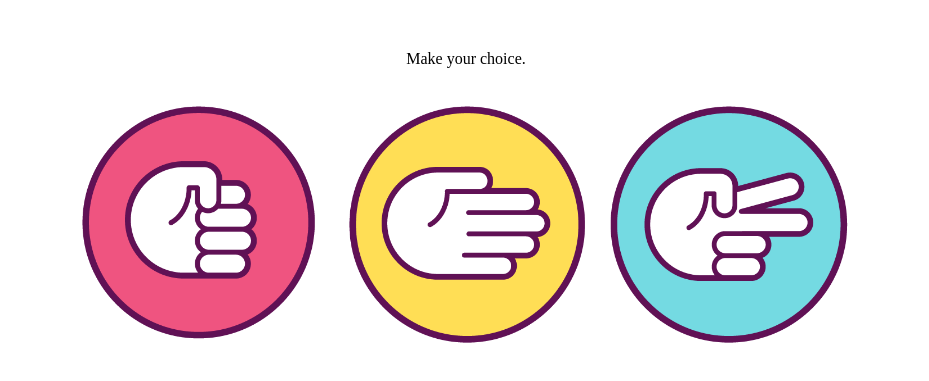
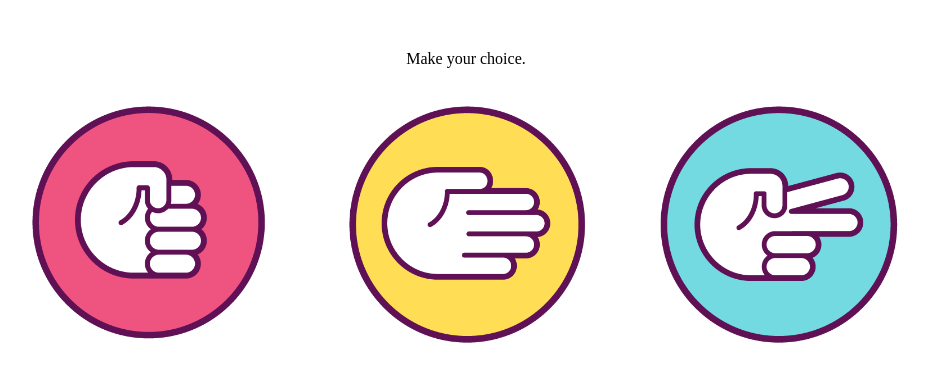
Before and after one commit to christina-aguiar/odin-rock-paper-scissors, a plain HTML site: page index.html in a window 1280 px wide. Shown: the part 69-450 px from the top of the page, without its empty margins (174-1103 px from the left). Drawn offline with Linux system fonts and the light colour scheme.

Commit message:
formatted

```diff
--- a/style.css
+++ b/style.css
@@ -4,7 +4,9 @@ body {
     height: 100%;
     gap: 15px;
 }
-h1, p {
+
+h1,
+p {
     text-align: center;
 }
 
@@ -12,31 +14,38 @@ h1, p {
     width: 100%;
     display: flex;
     justify-content: center;
+    gap: 50px;
     align-items: center;
 }
 
 .pic {
     height: 250px;
 }
+
 .hide {
     display: none;
 }
+
 .choice {
-    border : 0px;
+    border: 0px;
     background-color: white;
 }
+
 .result {
     text-align: center;
     white-space: pre-line;
 }
+
 .score-container {
     display: flex;
     justify-content: center;
     gap: 50px
 }
+
 .score {
     white-space: pre-line;
 }
+
 .final {
     background-color: pink;
     font-size: 20px;
```
Also changed, not shown: index.html (+3 -0 lines), script.js (+6 -6 lines).
